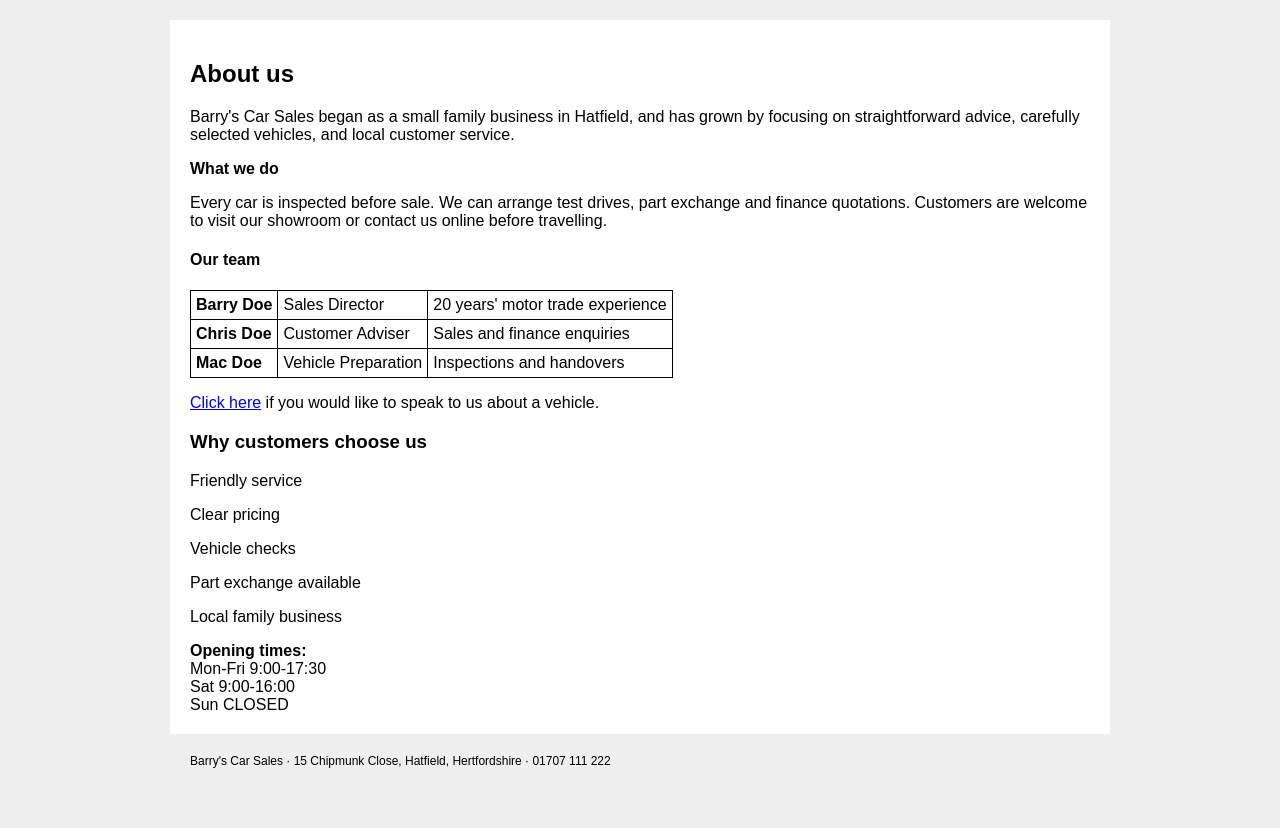
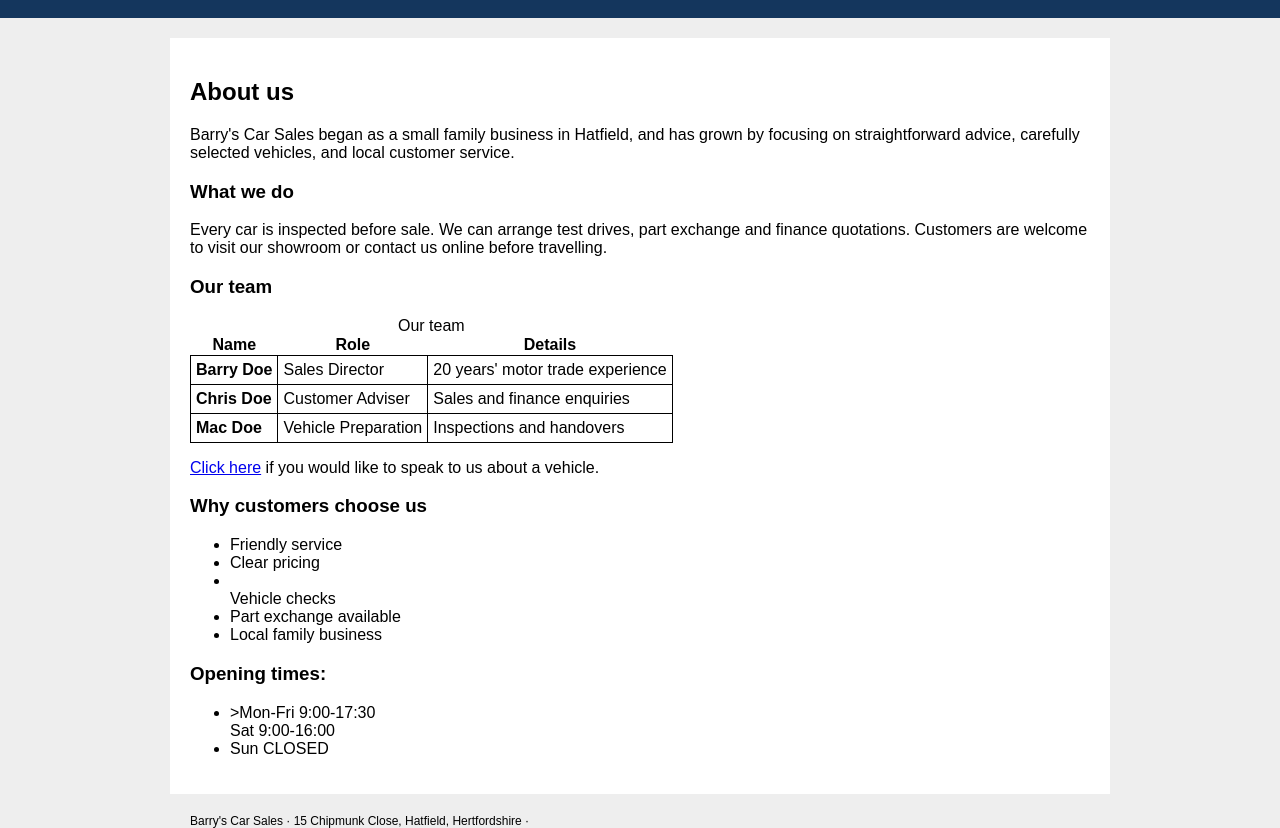
Before and after one commit to yasmeenubed345-commits/barrys-car-sales-accessibility, a plain HTML site: page barrys_car_sales/about.html in a window 1280 px wide. Shown: the part 146-974 px from the top of the page. Before the commit the page ends 914 px from the top, so only its background shows below. Drawn offline with Linux system fonts and the light colour scheme.

Commit message:
Update about.html
Improved headings, table headers, lists, navigation consistency, and link text on about.html

```diff
--- a/barrys_car_sales/about.html
+++ b/barrys_car_sales/about.html
@@ -2,18 +2,20 @@
 <html lang="en">
 <head>
     <meta charset="utf-8">
+    <meta name =" viewport" content="width=device-width, initial-scale=1"
     <title>About Barry's Car Sales</title>
     <link rel="stylesheet" href="styles.css">
     <script src="script.js" defer></script>
 </head>
 <body>
+    <a class=""skip-link" href="#content">skip to main content</a>
 <header>
     <div>
         <div>
             <h1>Barry's Car Sales</h1>
             <div>Local quality used cars at sensible prices</div>
         </div>
-        <div>Call 01707 111 222</div>
+        <div>Call<a href="tel:01707 111 222"< 01707 111 222</a></div>
     </div>
     <nav>
         <a href="enquiry.html">Contact</a>
@@ -28,11 +30,17 @@
             <h2>About us</h2>
             <p>Barry's Car Sales began as a small family business in Hatfield, and has grown by focusing on straightforward advice, carefully selected vehicles, and local customer service.</p>
 
-            <div><strong>What we do</strong></div>
+            <h3>What we do</h3>
             <p>Every car is inspected before sale. We can arrange test drives, part exchange and finance quotations. Customers are welcome to visit our showroom or contact us online before travelling.</p>
 
-            <h4>Our team</h4>
+            <h3>Our team</h3>
             <table>
+                <caption>Our team</caption>
+                 <tr>
+                    <th scope="col">Name</th>
+                    <th scope="col">Role</th>
+                    <th scope="col">Details</th>
+                 </tr>
                 <tr>
                     <td><strong>Barry Doe</strong></td>
                     <td>Sales Director</td>
@@ -55,24 +63,27 @@
 
         <aside>
             <h3>Why customers choose us</h3>
-            <p>Friendly service</p>
-            <p>Clear pricing</p>
-            <p>Vehicle checks</p>
-            <p>Part exchange available</p>
-            <p>Local family business</p>
+            <ul>
+           <li>Friendly service</li>
+            <li>Clear pricing</li>
+            <li></li>Vehicle checks</li>
+            <li>Part exchange available</li>
+            <li>Local family business</li>
+        </ul>
         </aside>
     </div>
-
-    <div>
-        <strong>Opening times:</strong><br>
-        Mon-Fri 9:00-17:30<br>
-        Sat 9:00-16:00<br>
-        Sun CLOSED
-    </div>
+<section>
+        <h3>Opening times:</h3>
+    <ul>
+        <li>>Mon-Fri 9:00-17:30</li
+        <li>Sat 9:00-16:00</li>
+       <li> Sun CLOSED</li>
+    </ul>
+    </section>
 </main>
 
 <footer>
-    Barry's Car Sales · 15 Chipmunk Close, Hatfield, Hertfordshire · 01707 111 222
+    Barry's Car Sales · 15 Chipmunk Close, Hatfield, Hertfordshire ·<a href="tel:01707 111 222"</a>
 </footer>
 </body>
 </html>
```
